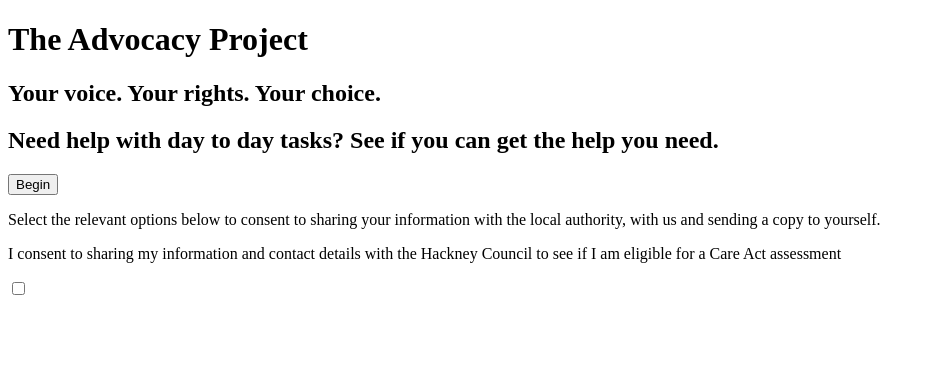
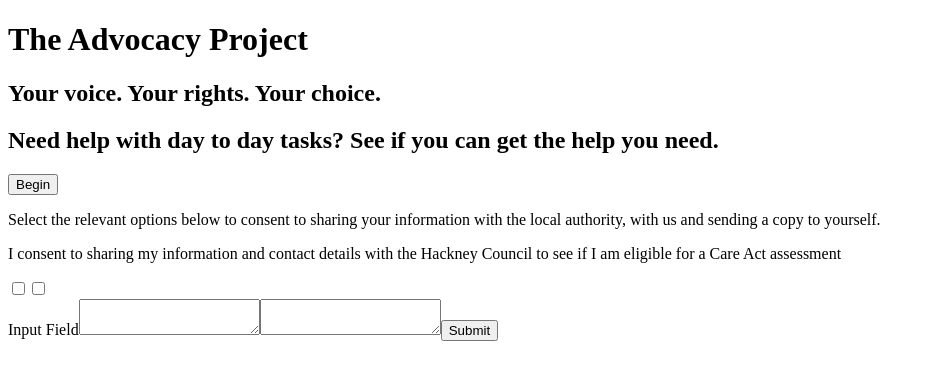
Before and after one commit to the-advocacy-project/advocacy-app, a React (Create React App) app: page / in a window 1280 px wide. Shown: the top 380 px of the page, without its empty margins (0-932 px from the left). Built offline with nearby package versions, Linux system fonts and the light colour scheme.

Commit message:
textarea & input fields are now reuseable

```diff
--- a/src/App.js
+++ b/src/App.js
@@ -6,12 +6,31 @@
 class App extends Component {
   state = {
     consent: false,
+    sendMail: false,
+    consentInput: "",
+    testInput: "",
   }
 
-  toggleChange = () => {
+  toggleChange = (event) => {
+    const target = event.target;
+    const value = target.type === 'checkbox' ? target.checked : target.value;
     this.setState({
-      consent: !this.state.consent,
+      [target.name]: value
     })
+  }
+
+  handleChange = (el) => {
+    const target = el.target;
+    const value = target.type === 'text' ?  null : target.value;
+    this.setState({
+      // consentInput: el.target.value
+      [target.name]: value
+    })
+  }
+
+  handleSubmit = (e) => {
+    alert('Advocacy ' + this.state.consentInput)
+    e.preventDefault();
   }
 
   render() {
@@ -26,7 +45,10 @@
         <BeginButton/>
         <YourConsent
         consent={this.state.consent}
-        toggleChange={this.toggleChange}/>
+        sendMail={this.state.sendMail}
+        toggleChange={this.toggleChange}
+        handleChange={this.handleChange}
+        handleSubmit={this.handleSubmit}/>
       </div>
     );
   }
--- a/src/yourConsent.js
+++ b/src/yourConsent.js
@@ -1,16 +1,37 @@
 import React from 'react';
 
 function YourConsent(props) {
-  console.log(props)
 
   return(
     <div>
       <p>Select the relevant options below to consent to sharing your information with the local authority, with us and sending a copy to yourself. </p>
       <p>I consent to sharing my information and contact details with the Hackney Council to see if I am eligible for a Care Act assessment</p>
       <input type="checkbox"
+          id="consent-1"
+          name="consent"
           checked={props.consent}
           onChange={props.toggleChange}
         />
+      <input type="checkbox"
+          id="consent-2"
+          name="sendMail"
+          checked={props.sendMail}
+          onChange={props.toggleChange}
+        />
+      <form>
+        <label>Input Field
+        <textarea type="text"
+        name="consentInput"
+          onChange={props.handleChange}
+        />
+
+        <textarea type="text"
+        name="consentInput2"
+          onChange={props.handleChange}
+        />
+        </label>
+        <input type="submit"/>
+      </form>
     </div>
   )
 }
```
